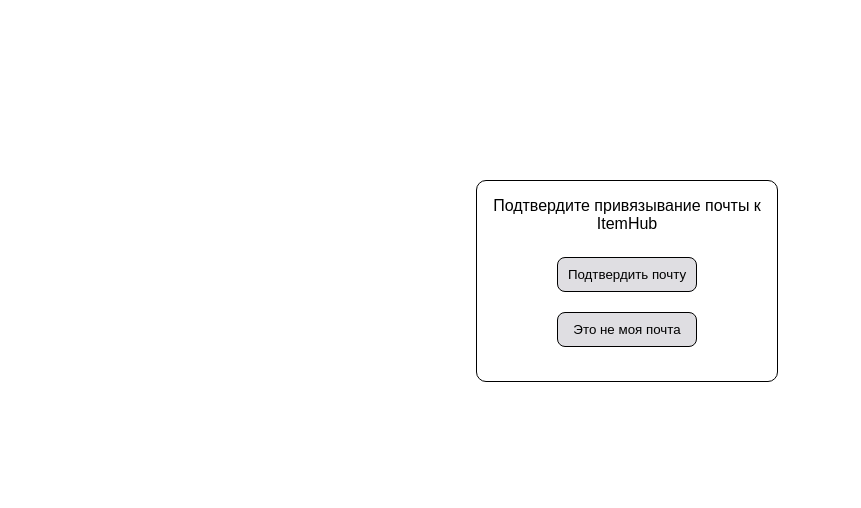
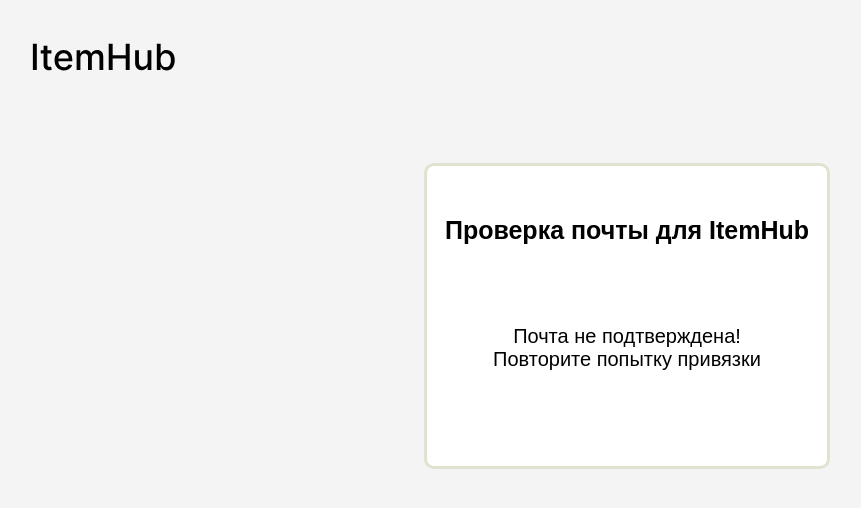
Before and after one commit to dehorik/marketplace, a FastAPI app: template frontend/templates/email_verification.html in a window 1280 px wide. Shown: the top 508 px of the page, without its empty margins (13-874 px from the left). Run offline with FastAPI, Linux system fonts and the light colour scheme; the template is opened without the code that fills it, so the values that code supplies are empty; parts of the project's set-up code (start-up, migrations or seed data) failed here and were passed over.

Commit message:
полностью готовый функционал для верификации почты

```diff
--- a/app/entities/users/models.py
+++ b/app/entities/users/models.py
@@ -9,3 +9,8 @@
     username: str = Field(min_length=6, max_length=16)
     email: EmailStr | None = None
     photo_path: str | None = None
+
+
+class EmailVerificationModel(BaseModel):
+    """Схема тела запроса для верификации почты"""
+    token: str
--- a/frontend/static/css/email_verification.css
+++ b/frontend/static/css/email_verification.css
@@ -1,42 +1,29 @@
-#confirmation-menu {
-    width: 300px;
-    height: 200px;
-    margin: 180px auto;
-    border: black 1px solid;
-    border-radius: 10px;
+body {
+    background-color: #f4f4f4;;
 }
 
-.title-form {
-    width: 100%;
-    height: 40px;
+header {
+    margin: 35px 0 0 35px;
+}
+
+.container {
+    width: 400px;
+    height: 300px;
+    margin: 70px auto;
     text-align: center;
-    margin: 16px 0 0 0;
-    font-size: 16px;
+    border: rgba(223,226,204,0.94) 3px solid;
+    border-radius: 10px;
+    background-color: white;
+    font-size: 20px;
     font-family: Arial, sans-serif;
 }
 
-#confirmation-menu form {
-    width: 100%;
+.title {
+    font-size: 25px;
+    font-weight: 550;
+    margin: 50px 0 0 0;
 }
 
-.menu-buttons {
-    height: 35px;
-    width: 140px;
-    margin: 20px auto;
+.message {
+    margin: 80px 0 0 0;
 }
-
-.menu-buttons input {
-    height: 100%;
-    width: 100%;
-    border-radius: 8px;
-    border: 1px black solid;
-    background-color: rgba(221,220,225,0.94)
-}
-
-#confirm-email-button input:hover {
-    background-color: #6bbdff;
-}
-
-#cancel-email-button input:hover {
-    background-color: rgba(233,91,100,0.94);
-}
--- a/frontend/static/js/email_verification.js
+++ b/frontend/static/js/email_verification.js
@@ -1,37 +1,15 @@
-const form = document.querySelector("#confirmation-menu form");
-const cancel_button = document.getElementById("cancel-email-button");
-const title = document.querySelector(".title-form");
+window.onload = function () {
+    const message = document.querySelector('.message');
+    const token = new URLSearchParams(window.location.search).get('token');
 
-
-function confirm_email(event) {
-    event.preventDefault();
-
-    form.removeEventListener("submit", confirm_email);
-    cancel_button.removeEventListener("click", exit);
-
-    const params = new URLSearchParams(window.location.search);
-    const token = params.get('token');
-
-    axios.patch("/users/email-verification", {token: token})
-        .then(function (response) {
-            title.style.fontWeight = "600";
-            title.innerHTML = "Почта подтверждена!"
-            setTimeout(exit, 3000);
+    axios.patch('/users/email-verification', {
+            token: token
+        }
+    )
+        .then((response) => {
+            message.innerHTML = "Почта была успешно подтверждена! <br>Вы можете покинуть эту страницу";
         })
-        .catch(function (error) {
-            if (error.response.status === 400) {
-                title.style.fontWeight = "600";
-                title.innerHTML = "Время истекло!";
-            }
-
-            setTimeout(exit, 3000);
+        .catch((error) => {
+            message.innerHTML = "Почта не подтверждена! <br>Повторите попытку привязки";
         });
-}
-
-function exit() {
-    window.location.href = "/";
-}
-
-
-form.addEventListener("submit", confirm_email);
-cancel_button.addEventListener("click", exit);
+};
--- a/frontend/templates/email_verification.html
+++ b/frontend/templates/email_verification.html
@@ -1,29 +1,23 @@
-<!doctype html>
-<html lang="ru">
+<!DOCTYPE html>
+<html lang="en">
 <head>
     <meta charset="UTF-8">
-    <meta name="viewport"
-          content="width=device-width, user-scalable=no, initial-scale=1.0, maximum-scale=1.0, minimum-scale=1.0">
-    <meta http-equiv="X-UA-Compatible" content="ie=edge">
-    <link href="../static/css/email_verification.css" rel="stylesheet">
+    <meta name="viewport" content="width=device-width, initial-scale=1.0">
+    <title>ItemHub</title>
+    <link href="/static/css/email_verification.css" rel="stylesheet">
     <script src="https://cdn.jsdelivr.net/npm/axios/dist/axios.min.js"></script>
-    <title>ItemHub</title>
 </head>
 <body>
 
-<div id="confirmation-menu">
-    <div class="title-form">Подтвердите привязывание почты к ItemHub</div>
+<header>
+    <a href="/"><img src="/static/img/favicon.svg"></a>
+</header>
 
-    <form>
-        <div id="confirm-email-button" class="menu-buttons">
-            <input type="submit" value="Подтвердить почту">
-        </div>
-        <div id="cancel-email-button" class="menu-buttons">
-            <input type="button" value="Это не моя почта">
-        </div>
-    </form>
+<div class="container">
+    <div class="title">Проверка почты для ItemHub</div>
+    <div class="message"></div>
 </div>
 
-<script src="../static/js/email_verification.js"></script>
+<script src="/static/js/email_verification.js"></script>
 </body>
 </html>
--- a/frontend/templates/email_verification_letter.html
+++ b/frontend/templates/email_verification_letter.html
@@ -46,10 +46,6 @@
             background-color: #45a049;
         }
 
-        a {
-            color: white;
-        }
-
         .footer {
             text-align: center;
             font-size: 12px;
@@ -68,7 +64,7 @@
         <p>Вы получили это письмо, потому что ваш адрес электронной почты был указан для привязки к аккаунту.</p>
         <p>Пожалуйста, нажмите на кнопку ниже, чтобы подтвердить вашу почту:</p>
         <div class="btn-wrapper">
-            <a href="127.0.0.1:8000/users/email-verification?token={{ token }}" class="btn">Подтвердить почту</a>
+            <a style="color: white" href="http://127.0.0.1:8000/users/email-verification?token={{ token }}" class="btn">Подтвердить почту</a>
         </div>
         <p>Если вы не запрашивали это действие, просто проигнорируйте это письмо.</p>
     </div>
--- a/frontend/templates/index.html
+++ b/frontend/templates/index.html
@@ -6,6 +6,7 @@
           content="width=device-width, user-scalable=no, initial-scale=1.0, maximum-scale=1.0, minimum-scale=1.0">
     <meta http-equiv="X-UA-Compatible" content="ie=edge">
     <link rel="stylesheet" href="/static/css/style.css">
+    <link rel="stylesheet" href="/static/css/changes.css">
     <script src="https://cdn.jsdelivr.net/npm/axios/dist/axios.min.js"></script>
     <title>ItemHub</title>
 </head>
@@ -66,7 +67,7 @@
 
 <div class="message-area"></div>
 
-<script src="../static/js/auth.js"></script>
+<script src="/static/js/auth.js"></script>
 <script>
     delete_token()
 </script>
--- a/frontend/templates/merchan.html
+++ b/frontend/templates/merchan.html
@@ -55,7 +55,7 @@
 <div class="container">
     <main class="main">
         <div class="main-photo">
-            <img src={{product.product_data.product_photo_path}}>
+            <img src={{product.product_data.photo_path}}>
         </div>
 
 
```
Also changed, not shown: app/entities/users/dependencies.py (+30 -7 lines), app/entities/users/views.py (+4 -5 lines), frontend/static/css/changes.css (added, +73 -0 lines).
